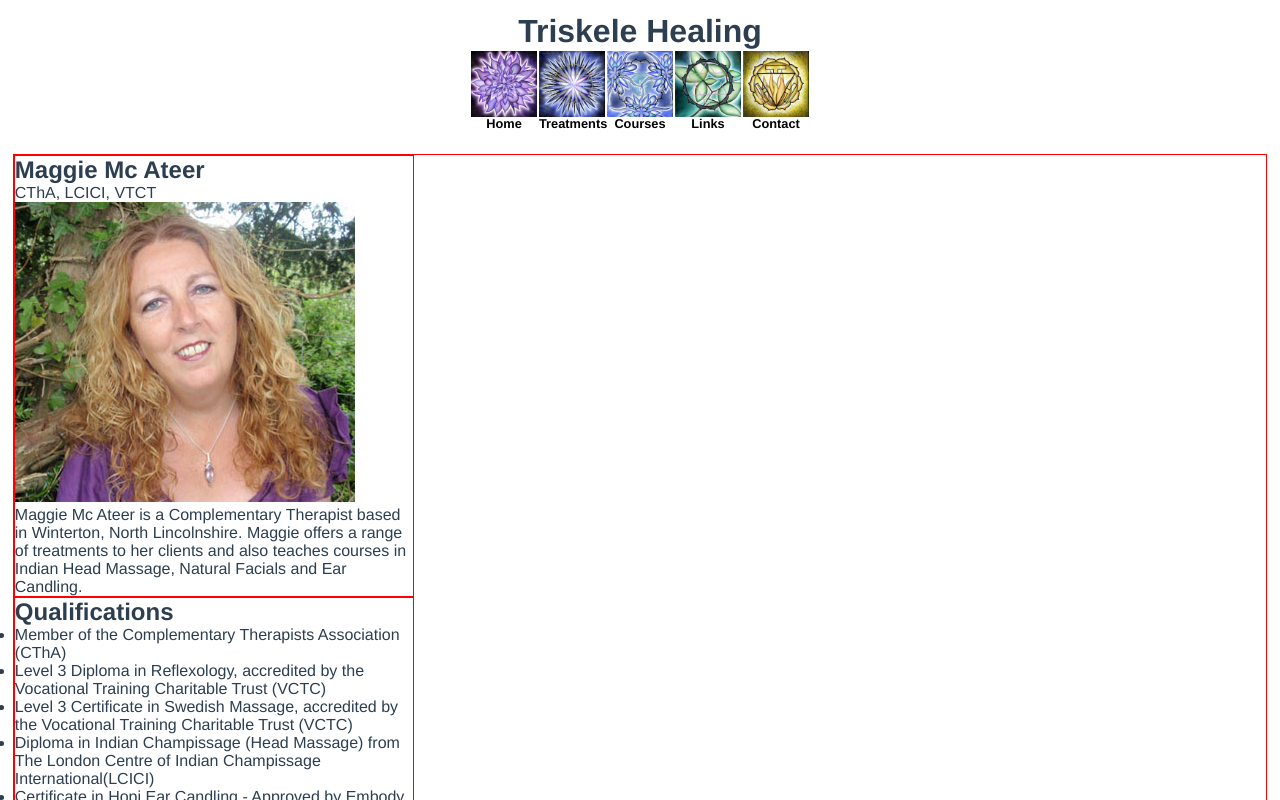
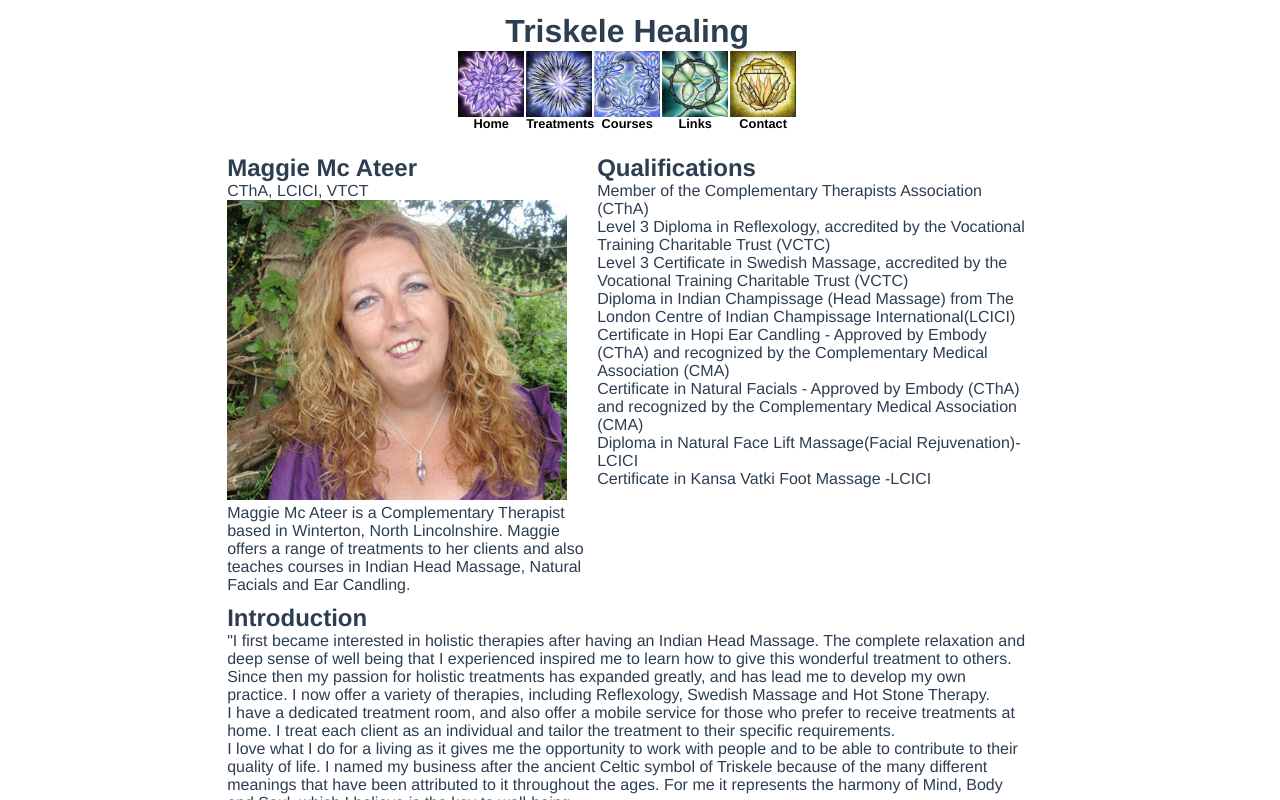
Before and after one commit to CarlieMartece/triskele-healing, a Vue app: page / in a window 1280 px wide. Shown: the top 800 px of the page. Built offline with nearby package versions, Linux system fonts and the light colour scheme.

Commit message:
style basic CSS for desktop

```diff
--- a/public/main.css
+++ b/public/main.css
@@ -1,10 +1,13 @@
 * {
   background: transparent;
-  border: 0;
   margin: 0;
   outline: 0;
   padding: 0;
   vertical-align: baseline;
+}
+
+li {
+  list-style-type: none;
 }
 
 #app {
@@ -15,52 +18,46 @@
   padding: 1vw;
   text-align: left;
   -webkit-font-smoothing: antialiased;
-  width: 98vw;
+  width: 96vw;
+}
+
+#container {
+  margin: 0 auto;
+  max-width: 800px;
+  width: 96vw;
 }
 
 h1 {
   text-align: center;
 }
 
-section {
-  display: inline-grid;
-}
+/* layout */
 
-/* main {
+main {
   display: grid;
   grid-template-columns: 98vw;
   grid-template-rows: repeat(3, max-content);
   grid-row-gap: 10px;
-  margin: 0 auto;
-  width: 98vw;
-} */
+  width: 100%;
+}
 
-/* .upper-left { grid-area: 1 / 1 / 2 / 2; }
+.upper-left { grid-area: 1 / 1 / 2 / 2; }
 .upper-right { grid-area: 2 / 1 / 3 / 2; }
-.lower-full { grid-area: 3 / 1 / 4 / 2; } */
+.lower-full { grid-area: 3 / 1 / 4 / 2; }
 
-@media screen and (min-width: 600px) {
+@media screen and (min-width: 650px) {
   main {
-    border: 1px solid red;
-    display: grid;
-    grid-template-columns: 400px 1fr;
+    grid-template-columns: 360px 1fr;
     grid-template-rows: repeat(2, max-content);
-    grid-column-gap: 0px;
-    grid-row-gap: 0px;
+    grid-column-gap: 10px;
   }
   .upper-left {
-    border: 1px solid red;
-    display: inline-grid;
     grid-area: 1 / 1 / 2 / 2;
   }
   .upper-right {
-    border: 1px solid red;
-    display: inline-grid;
     grid-area: 1 / 2 / 2 / 3;
   }
   .lower-full {
-    border: 1px solid red;
-    display: inline-grid;
     grid-area: 2 / 1 / 3 / 3;
   }
 }
--- a/src/App.vue
+++ b/src/App.vue
@@ -13,9 +13,9 @@
       </router-link>
     </nav>
   </header>
-  <main>
+  <div id="container">
     <router-view />
-  </main>
+  </div>
 </template>
 
 <script>
--- a/src/views/AHome.vue
+++ b/src/views/AHome.vue
@@ -1,5 +1,5 @@
 <template>
-  <div id="home">
+  <main id="home">
     <section class="upper-left">
       <h2>Maggie Mc Ateer</h2>
       <p>CThA, LCICI, VTCT</p>
@@ -80,5 +80,5 @@
         Candling."
       </p>
     </section>
-  </div>
+  </main>
 </template>
```
